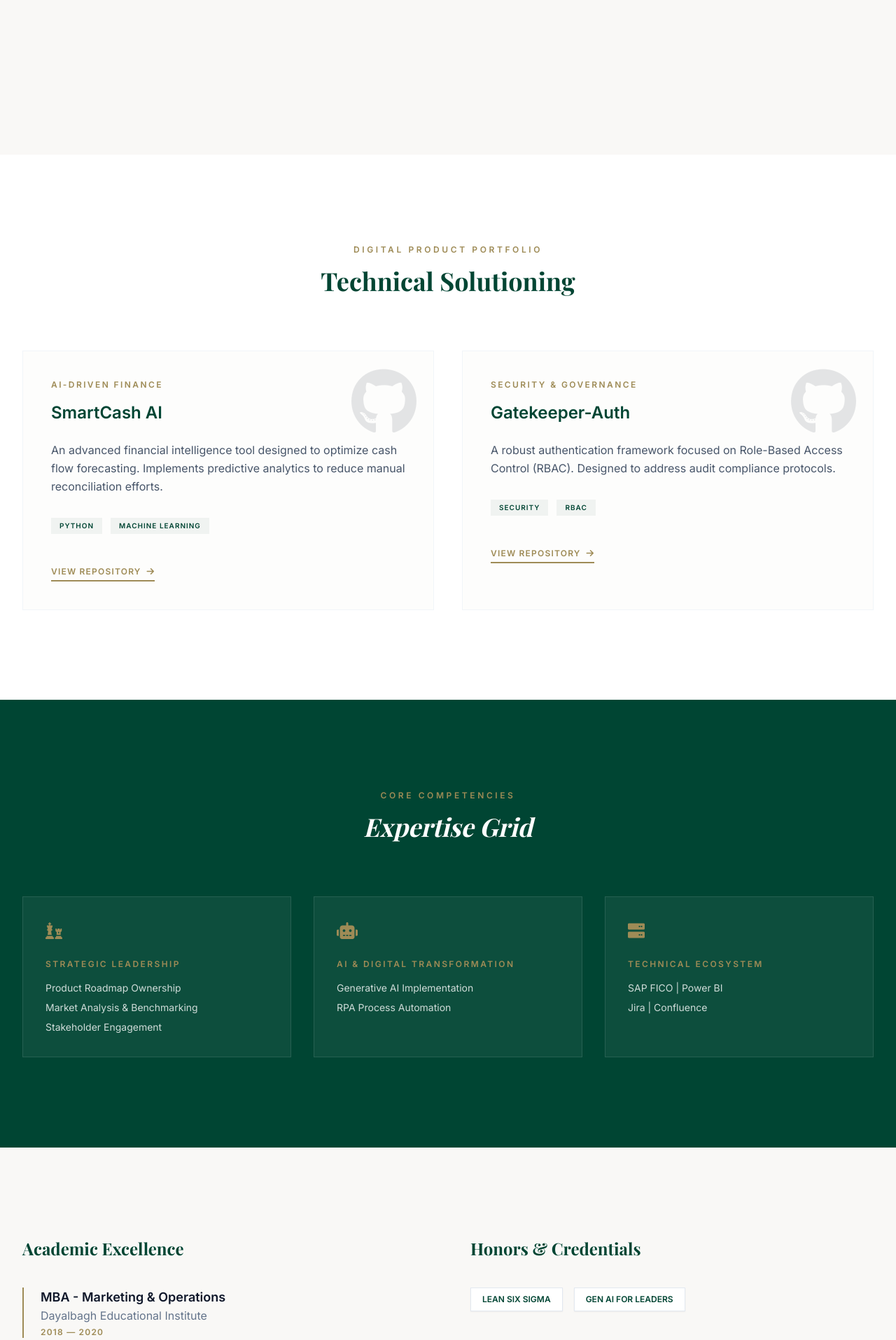
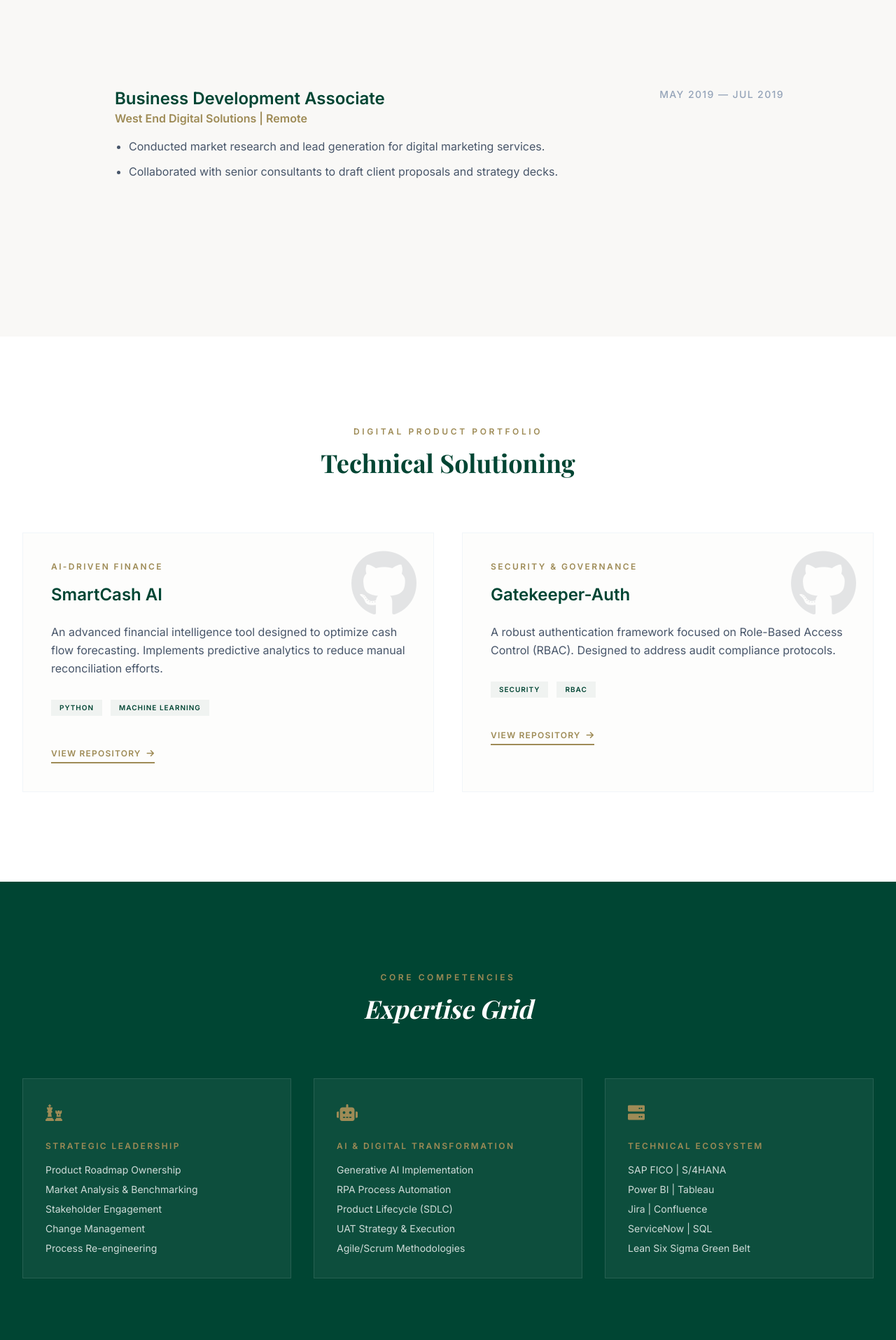
Before and after one commit to saurabhsrivastav-in/saurabhsrivastav-in, a plain HTML site: page index.html in a window 1280 px wide. Shown: the part 2028-3943 px from the top of the page at 70% size. Drawn offline with nearby package versions, Linux system fonts and the light colour scheme.

Commit message:
Update index.html

```diff
--- a/index.html
+++ b/index.html
@@ -57,7 +57,7 @@
             </div>
 
             <div class="hidden md:flex items-center space-x-4">
-                <a href="YOUR_RESUME_URL_HERE" target="_blank" class="border border-bcgGold text-bcgGold px-6 py-2 text-xs font-bold uppercase tracking-widest hover:bg-bcgGold hover:text-white transition">Download CV</a>
+                <a href="#" target="_blank" class="border border-bcgGold text-bcgGold px-6 py-2 text-xs font-bold uppercase tracking-widest hover:bg-bcgGold hover:text-white transition">Download CV</a>
                 <a href="mailto:saurabhsrivastav.db@gmail.com" class="bg-bcgGreen border border-bcgGreen text-white px-6 py-2 text-xs font-bold uppercase tracking-widest hover:bg-transparent hover:text-bcgGreen transition">Contact Me</a>
             </div>
         </nav>
@@ -151,6 +151,20 @@
                     <li>Administered secure financial operations for 4,400+ SAP users.</li>
                 </ul>
             </div>
+
+            <div class="mb-16 card-hover p-8 rounded-lg">
+                <div class="flex flex-col md:flex-row justify-between mb-4">
+                    <div>
+                        <h4 class="text-2xl font-bold text-bcgGreen">Business Development Associate</h4>
+                        <p class="text-bcgGold font-semibold">West End Digital Solutions | Remote</p>
+                    </div>
+                    <div class="text-slate-400 font-medium text-sm mt-2 md:mt-0 uppercase tracking-widest">May 2019 — Jul 2019</div>
+                </div>
+                <ul class="space-y-3 text-slate-600 list-disc ml-5">
+                    <li>Conducted market research and lead generation for digital marketing services.</li>
+                    <li>Collaborated with senior consultants to draft client proposals and strategy decks.</li>
+                </ul>
+            </div>
         </div>
     </section>
 
@@ -216,6 +230,8 @@
                         <li>Product Roadmap Ownership</li>
                         <li>Market Analysis & Benchmarking</li>
                         <li>Stakeholder Engagement</li>
+                        <li>Change Management</li>
+                        <li>Process Re-engineering</li>
                     </ul>
                 </div>
                 <div class="p-8 bg-white/5 border border-white/10 hover:border-bcgGold/50 transition-colors">
@@ -224,14 +240,20 @@
                     <ul class="space-y-2 text-sm text-white/80">
                         <li>Generative AI Implementation</li>
                         <li>RPA Process Automation</li>
+                        <li>Product Lifecycle (SDLC)</li>
+                        <li>UAT Strategy & Execution</li>
+                        <li>Agile/Scrum Methodologies</li>
                     </ul>
                 </div>
                 <div class="p-8 bg-white/5 border border-white/10 hover:border-bcgGold/50 transition-colors">
                     <i class="fas fa-server text-bcgGold text-2xl mb-6"></i>
                     <h4 class="font-bold uppercase text-xs tracking-[0.2em] mb-4 text-bcgGold">Technical Ecosystem</h4>
                     <ul class="space-y-2 text-sm text-white/80">
-                        <li>SAP FICO | Power BI</li>
+                        <li>SAP FICO | S/4HANA</li>
+                        <li>Power BI | Tableau</li>
                         <li>Jira | Confluence</li>
+                        <li>ServiceNow | SQL</li>
+                        <li>Lean Six Sigma Green Belt</li>
                     </ul>
                 </div>
             </div>
```
